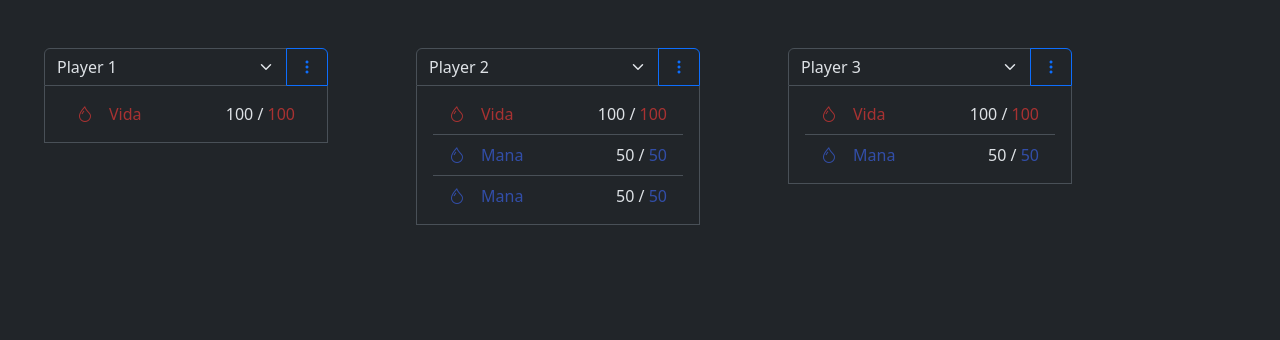
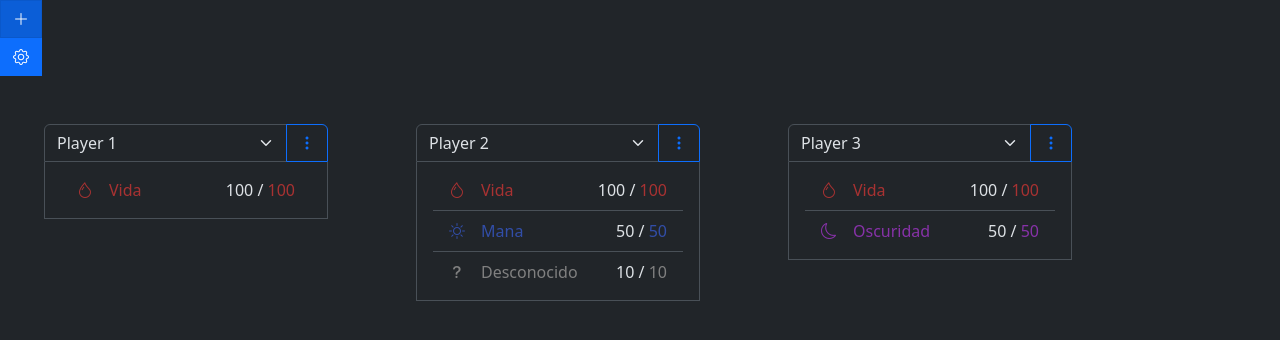
Before and after one commit to GuillermoLL/Custom_Calculator, an Angular app: page / in a window 1280 px wide. Shown: the top 340 px of the page. Built offline with nearby package versions, Linux system fonts and the light colour scheme.

Commit message:
added opciones para los resultado y added el icono personalizado

```diff
--- a/src/app/components/calculator/calculator.component.scss
+++ b/src/app/components/calculator/calculator.component.scss
@@ -5,16 +5,15 @@
 
 
 .keys {
-    text-align: center;
-
     .calculator-key-group,
     .custom-key-group {
-        display: grid;
+    display: grid;
         grid-template-columns: repeat(5, 1fr);
         grid-column-gap: 0px;
         grid-row-gap: 0px;
+
         .equal {
-                grid-column: span 2 / span 2;
+            grid-column: span 2 / span 2;
             }
-                }
+        }
 }
--- a/src/app/components/calculator/calculator.component.ts
+++ b/src/app/components/calculator/calculator.component.ts
@@ -38,8 +38,7 @@ import { NgbDropdownModule } from '@ng-bootstrap/ng-bootstrap';
             (click)="handleClickEntity(entity.id)"
           >
             <div class="d-flex gap-3">
-              <!-- // TODO cambiar el i por el icono correspondiente -->
-              <i class="bi bi-droplet" [style.color]="entity.color"></i>
+              <i [class]="['bi', 'bi-' + entity.icon]" [style.color]="entity.color"></i>
               <span [style.color]="entity.color">{{ entity.name }}</span>
             </div>
             <div>
@@ -68,7 +67,7 @@ import { NgbDropdownModule } from '@ng-bootstrap/ng-bootstrap';
         <!-- ************************************ -->
         <!-- * Keys ***************************** -->
         <!-- ************************************ -->
-        <div class="keys">
+        <div class="keys text-center">
           <!-- Default calculators keys -->
             <!-- // TODO hacer esto con for para mejor escalavilidad -->
           <div class="calculator-key-group">
@@ -249,15 +248,18 @@ import { NgbDropdownModule } from '@ng-bootstrap/ng-bootstrap';
 
           </div>
           <!-- Customs keys -->
-          <div class="custom-key-group">
+          <div class="custom-key-group mt-2">
             @for (customOperation of entitySelected.customOperations; track
             $index) {
-            <p class="custom-key"
-              [style.color]="customOperation.color"
+            <button
+              type="button"
+              class=" btn btn-primary custom-key"
+              [style.background-color]="customOperation.color"
+              [style.border-color]="customOperation.color"
               (click)="handleClickCustomOperation(customOperation.operator, customOperation.numberToApply)"
             >
               {{ customOperation.operator }} {{ customOperation.numberToApply }}
-            </p>
+            </button>
             }
           </div>
         </div>
@@ -274,8 +276,9 @@ export class CalculatorComponent {
   operatorSelected?: Operator;
   numberToApply?: string;
 
-  // TODO Crear el boton para cambiar esta variable
   numberOverflow: boolean = false;
+  numberDecimals: boolean = false;
+  clearOperationWhenOperate: boolean = true;
 
   get getOperator() {
     return {
@@ -286,6 +289,11 @@ export class CalculatorComponent {
 
   handleClickEntity(idEntity: number) {
     this.entitySelected = this.data().entity.find((elm) => elm.id === idEntity);
+    if (this.entitySelected) {
+      this.numberOverflow = this.entitySelected.numberOverflow;
+      this.numberDecimals = this.entitySelected.numberDecimals;
+      this.clearOperationWhenOperate = this.entitySelected.clearOperationWhenOperate;
+    }
   }
 
   handleClickNumber(numberToApply: string) {
@@ -299,8 +307,8 @@ export class CalculatorComponent {
 
   handleClickRareOperator(operator: OtherOperator) {
     const operation = {
-      [this.getOperator.CORRECT]: () => (this.numberToApply = this.numberToApply?.slice(0, -1)),
-      [this.getOperator.DELETE]: () => (this.numberToApply = ''),
+      [this.getOperator.CORRECT]: () => this.numberToApply = this.numberToApply?.slice(0, -1),
+      [this.getOperator.DELETE]: () => this.numberToApply = '',
       [this.getOperator.EQUAL]: () => this.applyOperation(this.operatorSelected!, +this.numberToApply!),
     };
     operation[operator]();
@@ -311,7 +319,6 @@ export class CalculatorComponent {
   }
 
   private applyOperation(operator: Operator, numberToApply: number) {
-    if (this.entitySelected) {
     const operation = {
       [Operator.ADDITION]: (num1: number, num2: number) => num1 + num2,
       [Operator.SUBTRACTION]: (num1: number, num2: number) => num1 - num2,
@@ -319,24 +326,38 @@ export class CalculatorComponent {
       [Operator.DIVISION]: (num1: number, num2: number) => num1 / num2,
     };
 
-      const result = operation[operator](this.entitySelected.resultCurrent, numberToApply);
+    let result = operation[operator](this.entitySelected!.resultCurrent, numberToApply);
 
-      if (!this.numberOverflow) {
-        // Ensures the result does not exceed the limits of the default result
-        if (result >= 0)
-          this.entitySelected.resultCurrent =
-            result < this.entitySelected.resultDefault
-              ? result
-              : this.entitySelected.resultDefault;
-        else
-          this.entitySelected.resultCurrent = result > 0 ? result : 0;
+    // Ensures the result does not use decimals
+    if (!this.numberDecimals) {
+      result = Math.round(result);
     }
     else {
-        this.entitySelected.resultCurrent = result
+      // If the result does decimals, round to 2 decimals
+      result = Math.round((result + Number.EPSILON) * 100) / 100
     }
 
+    // Ensures the result does not exceed the limits of the default result
+    if (!this.numberOverflow) {
+      if (result >= 0)
+        result =
+          result < this.entitySelected!.resultDefault
+            ? result
+            : this.entitySelected!.resultDefault;
+      else
+        result = result > 0 ? result : 0;
+    }
+
+    this.entitySelected!.resultCurrent = result;
+
+    // Reset operation
+    if (this.clearOperationWhenOperate) {
+      this.resetOperation();
+    }
+  }
+
+  resetOperation() {
     this.numberToApply = undefined;
     this.operatorSelected = undefined;
   }
 }
-}
--- a/src/app/components/calculator/calculator.type.ts
+++ b/src/app/components/calculator/calculator.type.ts
@@ -1,7 +1,9 @@
 export enum Icon {
-    HEART = 'heart',
-    THUNDER = 'thunder',
-    SPARKLE = 'sparkle',
+    HEART = 'droplet',
+    THUNDER = 'lightning-charge',
+    SPARKLE = 'brightness-high',
+    MOON = 'moon',
+    UNKNOWN = 'question-lg'
 }
 
 export enum Operator {
@@ -24,6 +26,7 @@ export enum Color {
     ORANGE = '#a85b32',
     GREEN = '#36a832',
     PURPLE = '#8732a8',
+    GREY = '#808080',
     WHITE = '#ffffff',
     BLACK = '#292b2e',
 }
@@ -37,10 +40,13 @@ export type Calculator = {
 export type Entity = {
     id: number
     name: string
-    icon?: Icon | Blob | string
+    icon?: Icon
     color: Color
     resultDefault: number
     resultCurrent: number
+    numberOverflow: boolean
+    numberDecimals: boolean
+    clearOperationWhenOperate: boolean
     customOperations: Operation[]
 }
 
--- a/src/app/pages/board/board.component.ts
+++ b/src/app/pages/board/board.component.ts
@@ -7,7 +7,13 @@ import { Calculator, CalculatorComponent, Color, Icon, Operator } from '../../co
   imports: [CalculatorComponent],
   changeDetection: ChangeDetectionStrategy.OnPush,
   template: `
-    <article class="container row">
+    <aside class="">
+      <button type="button" class="btn btn-primary rounded-0"> <i class="bi bi-plus-lg"></i></button>
+    </aside>
+    <aside class="">
+      <button type="button" class="btn btn-primary rounded-0"> <i class="bi bi-gear"></i></button>
+    </aside>
+    <article class="row container">
         @for (calculator of calculators; track calculator.id) {
             <app-calculator [data]="calculator" class="col"/>
           }
@@ -26,37 +32,53 @@ export class BoardComponent {
       icon: Icon.HEART,
       resultDefault: 100,
       resultCurrent: 100,
+      numberOverflow: false,
+      numberDecimals: false,
+      clearOperationWhenOperate: false,
       customOperations: []
     }]
   },
   {
     id: 2,
     name: 'Player 2',
-    entity: [{
+    entity: [
+      {
         id: 1,
         name: 'Vida',
         color: Color.RED,
-      icon: new Blob(),
+        icon: Icon.HEART,
         resultDefault: 100,
         resultCurrent: 100,
-      customOperations: []
-    },
-    {
-      id: 2,
-      name: 'Mana',
-      color: Color.BLUE,
-      resultDefault: 50,
-      resultCurrent: 50,
+        numberOverflow: true,
+        numberDecimals: false,
+        clearOperationWhenOperate: false,
         customOperations: []
       },
       {
         id: 3,
         name: 'Mana',
         color: Color.BLUE,
+        icon: Icon.SPARKLE,
         resultDefault: 50,
         resultCurrent: 50,
+        numberOverflow: true,
+        numberDecimals: true,
+        clearOperationWhenOperate: false,
         customOperations: []
-    }]
+      },
+      {
+        id: 2,
+        name: 'Desconocido',
+        color: Color.GREY,
+        icon: Icon.UNKNOWN,
+        resultDefault: 10,
+        resultCurrent: 10,
+        numberOverflow: true,
+        numberDecimals: true,
+        clearOperationWhenOperate: true,
+        customOperations: []
+      }
+    ]
   },
   {
     id: 3,
@@ -65,9 +87,12 @@ export class BoardComponent {
       id: 1,
       name: 'Vida',
       color: Color.RED,
-      icon: new Blob(),
+      icon: Icon.HEART,
       resultDefault: 100,
       resultCurrent: 100,
+      numberOverflow: false,
+      numberDecimals: false,
+      clearOperationWhenOperate: true,
       customOperations: [
         {
           operator: Operator.ADDITION,
@@ -83,10 +108,14 @@ export class BoardComponent {
     },
       {
         id: 2,
-        name: 'Mana',
-        color: Color.BLUE,
+        name: 'Oscuridad',
+        color: Color.PURPLE,
+        icon: Icon.MOON,
         resultDefault: 50,
         resultCurrent: 50,
+        numberOverflow: false,
+        numberDecimals: false,
+        clearOperationWhenOperate: true,
         customOperations: [
           {
             operator: Operator.ADDITION,
@@ -97,6 +126,16 @@ export class BoardComponent {
             operator: Operator.SUBTRACTION,
             numberToApply: 25,
             color: Color.RED,
+          },
+          {
+            operator: Operator.MULTIPLICATION,
+            numberToApply: 2,
+            color: Color.PURPLE,
+          },
+          {
+            operator: Operator.DIVISION,
+            numberToApply: 2,
+            color: Color.ORANGE,
           }
         ]
       }]
```
Lines whose indentation alone changed are shown as unchanged.
